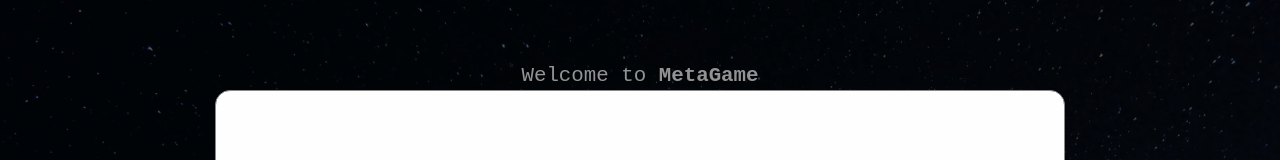
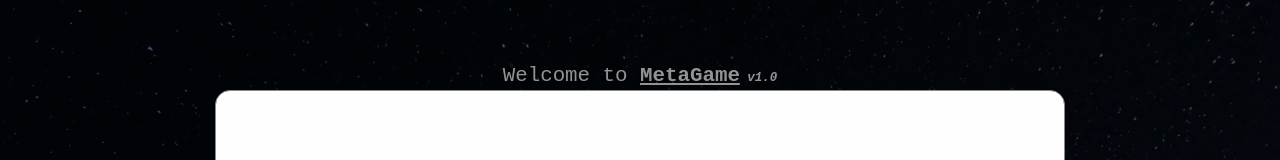
Before and after one commit to MetaFam/interspace.chat, a React (Create React App) app: page / in a window 1280 px wide. Shown: the top 160 px of the page. Built offline with nearby package versions, Linux system fonts and the light colour scheme.

Commit message:
added underline and version info

```diff
--- a/src/components/Space.js
+++ b/src/components/Space.js
@@ -142,10 +142,9 @@
           <a
             href="https://metagame.wtf"
             target="_blank"
-            style={{ textDecoration: "none" }}
           >
             MetaGame
-          </a>
+          </a><i style={{fontSize:'0.6em'}}> v1.0</i>
         </Headline>
         <span>
           Come to the chat on{" "}
```
Also changed, not shown: 1 other file (tests, documents, lock files or other folders).
